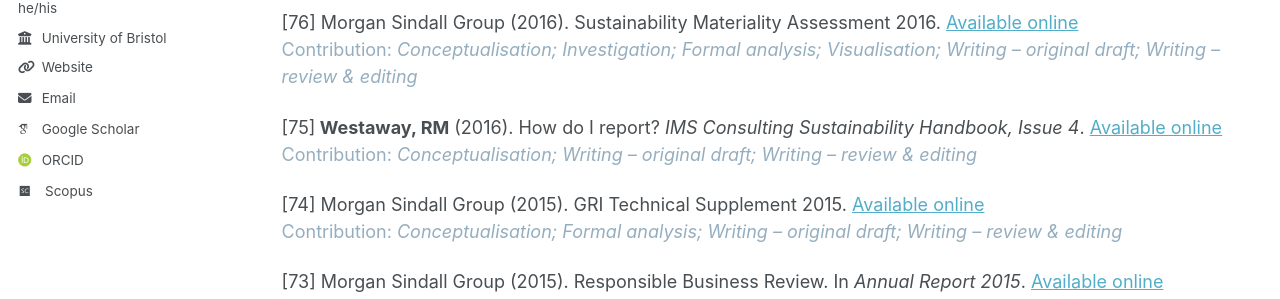
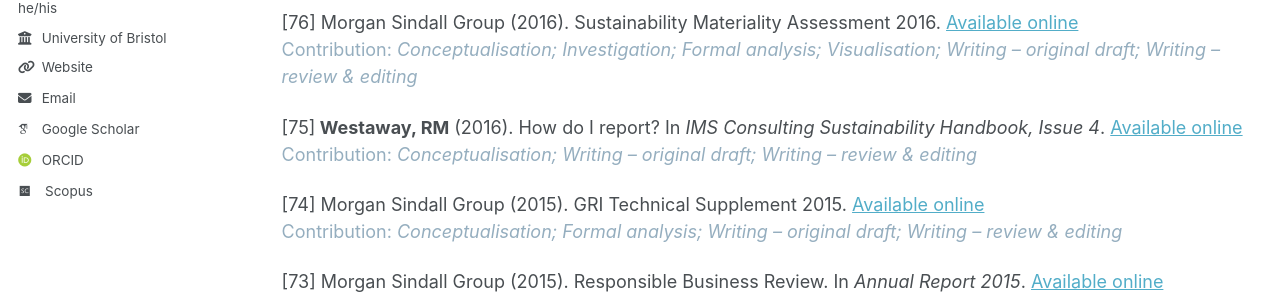
Before and after one commit to richardwestaway/richardwestaway.github.io, a Jekyll site: the page built from _pages/outputs.html, in a window 1280 px wide and 900 px high, scrolled down 2061 px. Shown: the part 143-442 px from the top of the window. Built offline with Jekyll 4.4.1, drawn with Linux system fonts in a browser that asks for light colours; some web fonts are replaced.

Commit message:
Update outputs.html

```diff
--- a/_pages/outputs.html
+++ b/_pages/outputs.html
@@ -37,9 +37,8 @@ author_profile: true
 <p>[78] Bamber, JL, <strong>Westaway, RM</strong>, Wouters, B &amp; Marzeion, B&nbsp;(2018).&nbsp;Land ice contribution to SLR from 1992-present.&nbsp;Paper presented at <em>POLAR 2018</em>, Davos, Switzerland, 15-26 June 2018.&nbsp;<a href="https://doi.org/10.5281/zenodo.7433994" target="_blank" rel="noopener">Available online</a><br /><span style="color: #95aebf;">Contribution: <em>Project Administration;&nbsp;</em><em>Formal analysis; Visualization;&nbsp;Writing &ndash; original draft;&nbsp;Writing &ndash; review &amp; editing</em></span></p>
 <p> [77] <strong>Westaway, RM</strong> and Bamber, JL (2017). GlobalMass leaflet. <a href="https://bpb-eu-w2.wpmucdn.com/blogs.bristol.ac.uk/dist/d/388/files/2017/06/GlobalMass-brochure-FINAL.pdf" target="_blank" rel="noopener">Available online</a><br /><span style="color: #95aebf;">Contribution: <em>Project Administration; Conceptualisation; Visualization; Writing &ndash; original draft; Writing &ndash; review &amp; editing</em></span></p>
 <h2>Corporate sustainability and carbon accounting</h2>
-
 <p>[76] Morgan Sindall Group (2016). Sustainability Materiality Assessment 2016. <a href="https://d3s3eeezfmyz8l.cloudfront.net/pdfs/materiality-assessment-for-morgan-sindall-group-2016.pdf" target="_blank" rel="noopener"">Available online</a> <br /><span style="color: #95aebf;">Contribution: <em>Conceptualisation; Investigation; Formal analysis; Visualisation; Writing &ndash; original draft; Writing &ndash; review &amp; editing</em></span></p>
-<p>[75]<strong> Westaway, RM</strong> (2016). How do I report?&nbsp;<em>IMS Consulting Sustainability Handbook, Issue 4</em>.&nbsp;<a href="https://docs.wixstatic.com/ugd/fdbe83_3e1d18183ff643e0ab7578600c61e346.pdf" target="_blank" rel="noopener">Available online</a><br /><span style="color: #95aebf;">Contribution:&nbsp;<em>Conceptualisation; Writing &ndash; original draft; Writing &ndash; review &amp; editing</em></span></p>
+<p>[75]<strong> Westaway, RM</strong> (2016). How do I report? In <em>IMS Consulting Sustainability Handbook, Issue 4</em>.&nbsp;<a href="https://docs.wixstatic.com/ugd/fdbe83_3e1d18183ff643e0ab7578600c61e346.pdf" target="_blank" rel="noopener">Available online</a><br /><span style="color: #95aebf;">Contribution:&nbsp;<em>Conceptualisation; Writing &ndash; original draft; Writing &ndash; review &amp; editing</em></span></p>
 <p>[74] Morgan Sindall Group (2015). GRI Technical Supplement 2015. <a href="https://d3s3eeezfmyz8l.cloudfront.net/pdfs/Sustainability-Report-2015-GRI-Technical-Supplement.pdf" target="_blank" rel="noopener"">Available online</a> <br /><span style="color: #95aebf;">Contribution: <em>Conceptualisation; Formal analysis; Writing &ndash; original draft; Writing &ndash; review &amp; editing</em></span></p>
 <p>[73] Morgan Sindall Group (2015). Responsible Business Review. In <em>Annual Report 2015</em>. <a href="https://www.annualreports.com/HostedData/AnnualReportArchive/m/LSE_MGNS_2015.pdf#page=52" target="_blank" rel="noopener"">Available online</a> <br /><span style="color: #95aebf;">Contribution: <em>Writing &ndash; original draft; Writing &ndash; review &amp; editing</em></span></p>
 <p>[72] World Business Council for Sustainable Development (WBCSD) (2015). The Energy Efficiency Toolkit for Buildings. <a href="https://web.archive.org/web/20160324053155/http://www.eeb-toolkit.com/" target="_blank" rel="noopener"">Available online</a> <br /><span style="color: #95aebf;">Contribution: <em>Writing &ndash; original draft; Writing &ndash; review &amp; editing</em></span></p>
```
